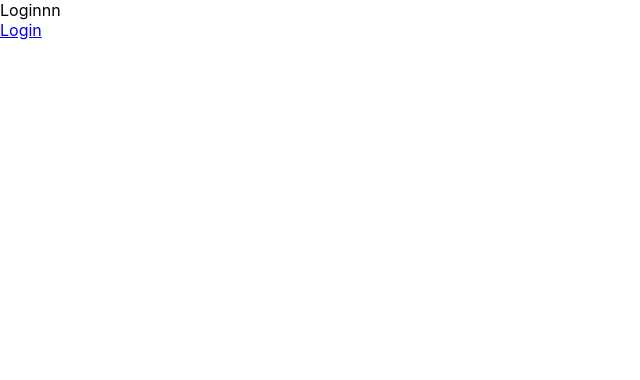
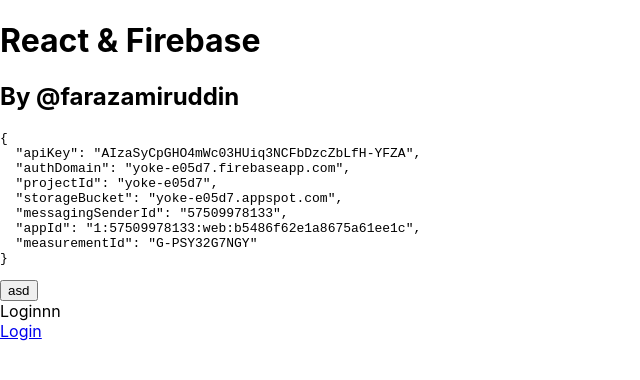
Before and after one commit to adilsaju/yoke, a React (Create React App) app in the folder client/: page / in a window 1280 px wide. Shown: the top 380 px of the page, without its empty margins (0-640 px from the left). Built offline with nearby package versions, Linux system fonts and the light colour scheme; no server answers.

Commit message:
Firebase Conncected YAYYY (app.js and index.js)

```diff
--- a/client/src/App.js
+++ b/client/src/App.js
@@ -1,34 +1,49 @@
 import logo from './logo.svg';
 import './App.css';
 import Login from './components/Login/Login';
+import { BrowserRouter as Router, Routes, Route, Link } from "react-router-dom";
 
-// function App() {
-//   return (
-//     <div className="App">
-//       <header className="App-header">
-//         <img src={logo} className="App-logo" alt="logo" />
-//         <p>
-//           Edit <code>src/App.js</code> and save to reload.
-//         </p>
-//         <a
-//           className="App-link"
-//           href="https://reactjs.org"
-//           target="_blank"
-//           rel="noopener noreferrer"
-//         >
-//           Learn React
-//         </a>
-//       </header>
-//     </div>
-//   );
-// }
+
+// import firebase from 'firebase/compat/app';
+import { initializeApp } from 'firebase/app';
+import { getFirestore, collection, getDocs } from 'firebase/firestore/lite';
+import { getAuth } from "firebase/auth";
+
+
+const firebaseConfig = {
+  apiKey: "AIzaSyCpGHO4mWc03HUiq3NCFbDzcZbLfH-YFZA",
+  authDomain: "yoke-e05d7.firebaseapp.com",
+  projectId: "yoke-e05d7",
+  storageBucket: "yoke-e05d7.appspot.com",
+  messagingSenderId: "57509978133",
+  appId: "1:57509978133:web:b5486f62e1a8675a61ee1c",
+  measurementId: "G-PSY32G7NGY"
+};
+
 function App() {
+  // const firebaseApp = firebase.apps[0];
+  const app = initializeApp(firebaseConfig);
+  const db = getFirestore(app);
+  const auth = getAuth(app);
+
 
   return (
-    <>
-    <Login />
-    </>
-  )
+
+    <div>
+
+
+
+      <h1>React & Firebase</h1>
+      <h2>By @farazamiruddin</h2>
+      <code>
+        {/* <pre>{JSON.stringify(firebaseApp.options, null, 2)}</pre> */}
+        <pre>{JSON.stringify(app.options, null, 2)}</pre>
+
+      </code>
+      <button id="signin">asd</button>
+      <Login />
+    </div>
+  );
 }
 
 export default App;
--- a/client/src/index.js
+++ b/client/src/index.js
@@ -3,6 +3,22 @@ import ReactDOM from 'react-dom/client';
 import './index.css';
 import App from './App';
 import reportWebVitals from './reportWebVitals';
+// import firebase from "firebase/app";
+
+// import firebase from 'firebase/compat/app';
+// import 'firebase/compat/auth';
+// import 'firebase/compat/firestore';
+import { initializeApp } from 'firebase/app';
+const firebaseConfig = {
+  apiKey: "AIzaSyCpGHO4mWc03HUiq3NCFbDzcZbLfH-YFZA",
+  authDomain: "yoke-e05d7.firebaseapp.com",
+  projectId: "yoke-e05d7",
+  storageBucket: "yoke-e05d7.appspot.com",
+  messagingSenderId: "57509978133",
+  appId: "1:57509978133:web:b5486f62e1a8675a61ee1c",
+  measurementId: "G-PSY32G7NGY"
+};
+const app = initializeApp(firebaseConfig);
 
 const root = ReactDOM.createRoot(document.getElementById('root'));
 root.render(
```
